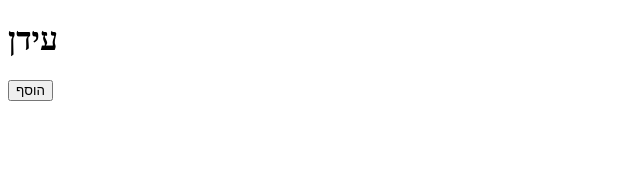
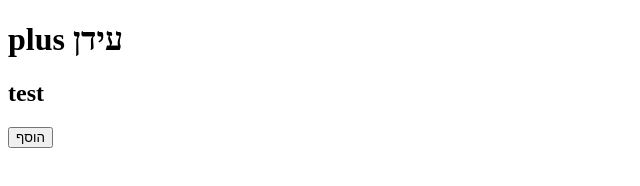
Before and after one commit to estyKolin/idan, an Electron app: page index.html in a window 1280 px wide. Shown: the whole page, without its empty margins (0-640 px from the left). Drawn offline with Linux system fonts and the light colour scheme.

Commit message:
testing on index.html

```diff
--- a/index.html
+++ b/index.html
@@ -5,7 +5,8 @@
     <title>עידן</title>
   </head>
   <body>
-    <h1>עידן</h1>
+    <h1>plus עידן</h1>
+    <h2>test</h2>
     <button type="button" name="addOld">הוסף</button>
   </body>
 </html>
```
